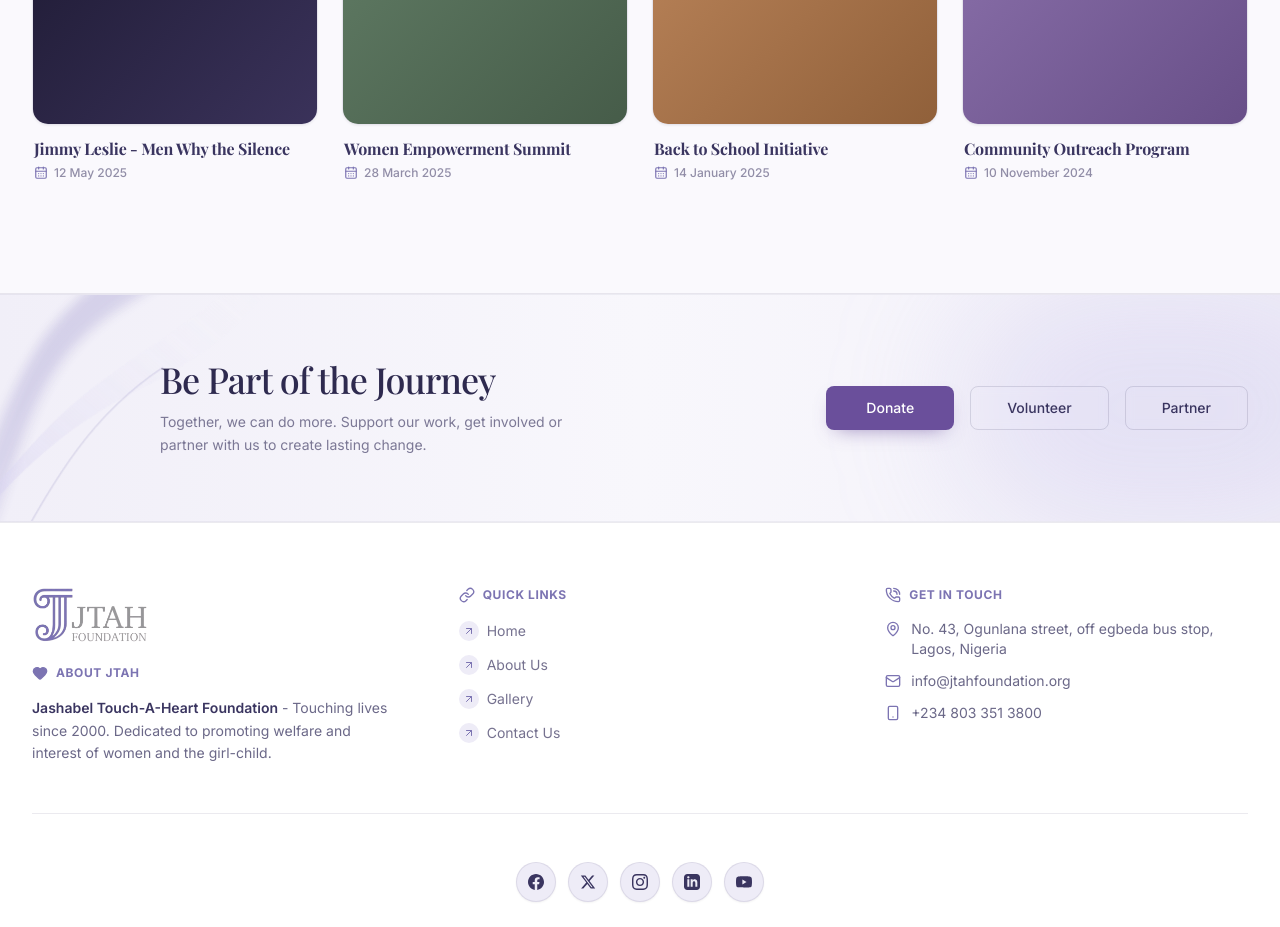
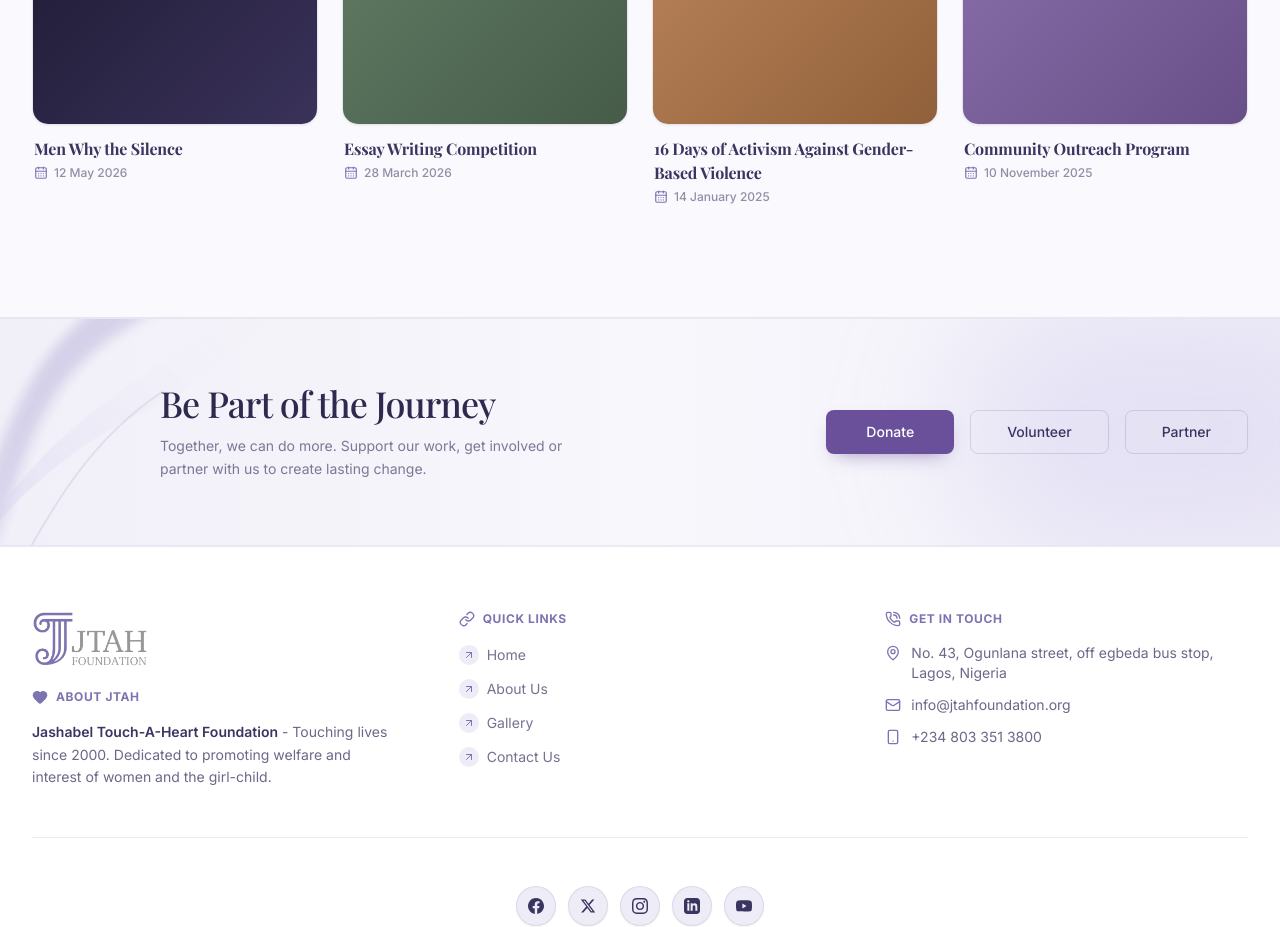
Before and after one commit to jashabeltouchaheart/jtah-frontend, a Next.js app in the folder jtah-frontend/: page / in a window 1280 px wide. Shown: the part 4180-5107 px from the top of the page. Built offline with nearby package versions, Linux system fonts and the light colour scheme; a web font is replaced by a local one.

Commit message:
fix: change static event data

```diff
--- a/jtah-frontend/src/components/home/EventsSection.tsx
+++ b/jtah-frontend/src/components/home/EventsSection.tsx
@@ -15,26 +15,26 @@ interface EventItem {
 
 const EVENTS: EventItem[] = [
   {
-    title: "Jimmy Leslie - Men Why the Silence",
-    date: "12 May 2025",
+    title: "Men Why the Silence",
+    date: "12 May 2026",
     bg: "linear-gradient(135deg, #201c36 0%, #3a325a 100%)",
     href: "#event-1",
   },
   {
-    title: "Women Empowerment Summit",
-    date: "28 March 2025",
+    title: "Essay Writing Competition",
+    date: "28 March 2026",
     bg: "linear-gradient(135deg, #5f7a63 0%, #465c49 100%)",
     href: "#event-2",
   },
   {
-    title: "Back to School Initiative",
+    title: "16 Days of Activism Against Gender-Based Violence",
     date: "14 January 2025",
     bg: "linear-gradient(135deg, #b88258 0%, #90603a 100%)",
     href: "#event-3",
   },
   {
     title: "Community Outreach Program",
-    date: "10 November 2024",
+    date: "10 November 2025",
     bg: "linear-gradient(135deg, #886ea8 0%, #684f88 100%)",
     href: "#event-4",
   },
```
